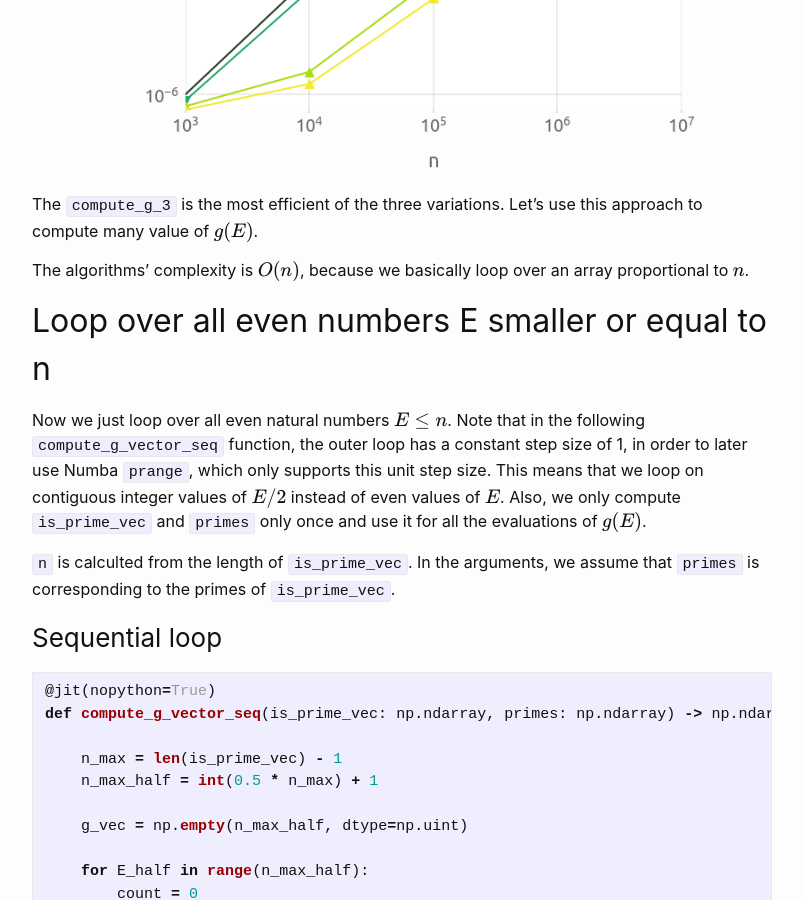
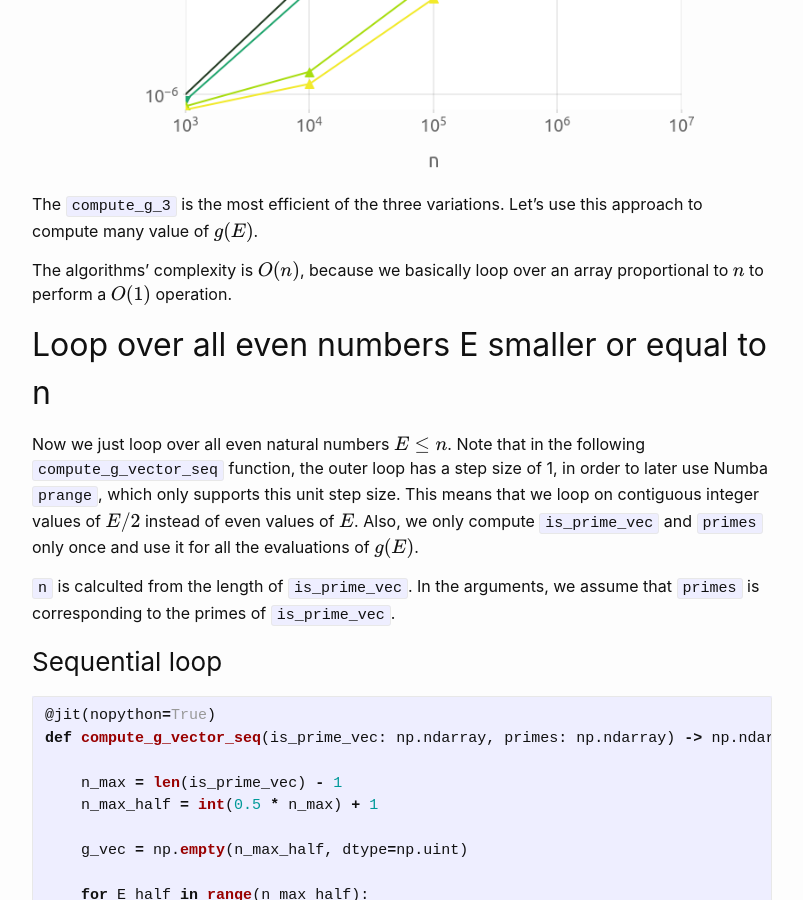
Before and after one commit to aetperf/aetperf.github.io, a Jekyll site: the page built from _posts/2021-07-22-Goldbach-s-Comet-with-Numba-and-Datashader.md, in a window 1280 px wide and 900 px high, scrolled down 9393 px. Shown: the whole window, without its empty margins (238-1041 px from the left). Built offline with Jekyll 4.4.1, drawn with Linux system fonts in a browser that asks for light colours; formulas are drawn with MathJax 3; comment, search, counter and statistics services are not loaded.

Commit message:
small update

```diff
--- a/_posts/2021-07-22-Goldbach-s-Comet-with-Numba-and-Datashader.md
+++ b/_posts/2021-07-22-Goldbach-s-Comet-with-Numba-and-Datashader.md
@@ -440,11 +440,11 @@
 
 The `compute_g_3` is the most efficient of the three variations. Let's use this approach to compute many value of $g(E)$.
 
-The algorithms' complexity is $O(n)$, because we basically loop over an array proportional to $n$.
+The algorithms' complexity is $O(n)$, because we basically loop over an array proportional to $n$ to perform a $O(1)$ operation.
 
 ## Loop over all even numbers E smaller or equal to n
 
-Now we just loop over all even natural numbers $E \leq n$. Note that in the following `compute_g_vector_seq` function, the outer loop has a constant step size of 1, in order to later use Numba `prange`, which only supports this unit step size. This means that we loop on contiguous integer values of $E/2$ instead of even values of $E$. Also, we only compute `is_prime_vec` and `primes` only once and use it for all the evaluations of $g(E)$.
+Now we just loop over all even natural numbers $E \leq n$. Note that in the following `compute_g_vector_seq` function, the outer loop has a step size of 1, in order to later use Numba `prange`, which only supports this unit step size. This means that we loop on contiguous integer values of $E/2$ instead of even values of $E$. Also, we only compute `is_prime_vec` and `primes` only once and use it for all the evaluations of $g(E)$.
 
 `n` is calculted from the length of `is_prime_vec`. In the arguments, we assume that `primes` is corresponding to the primes of `is_prime_vec`.
 
```
